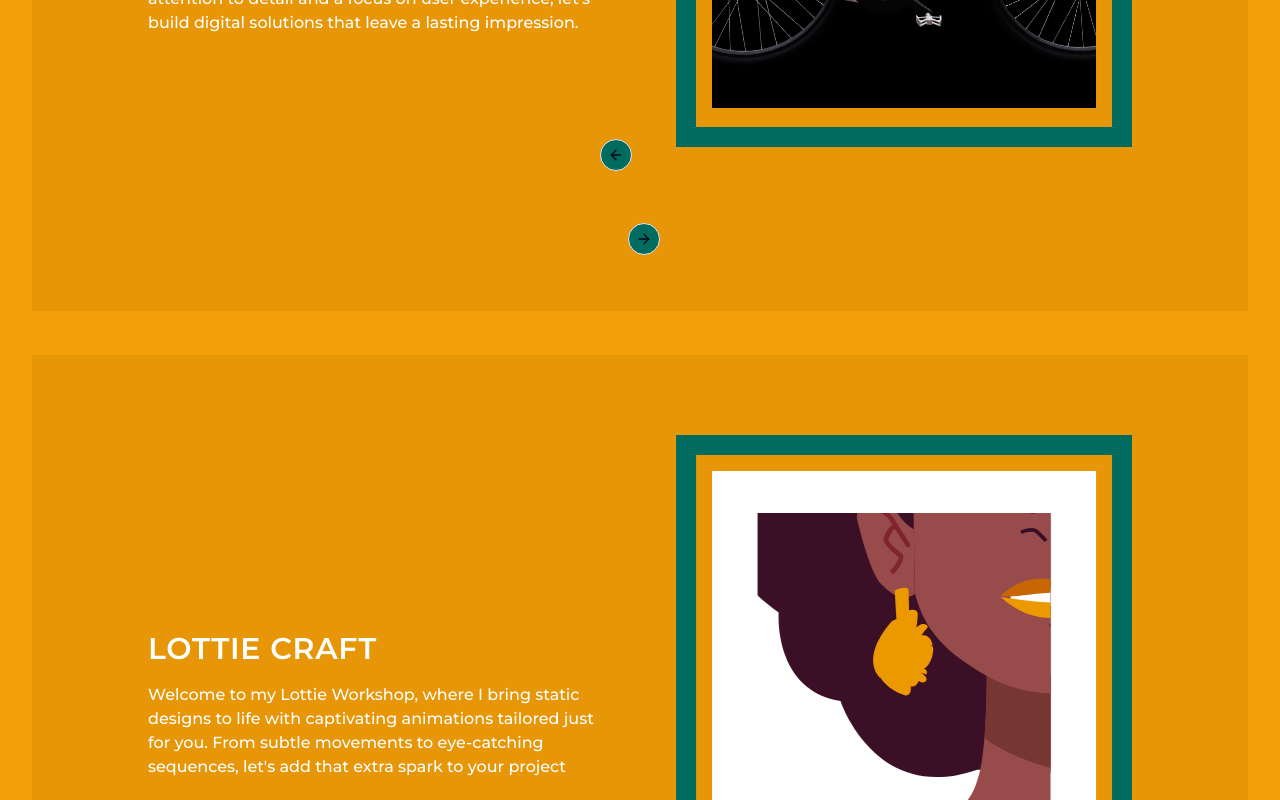
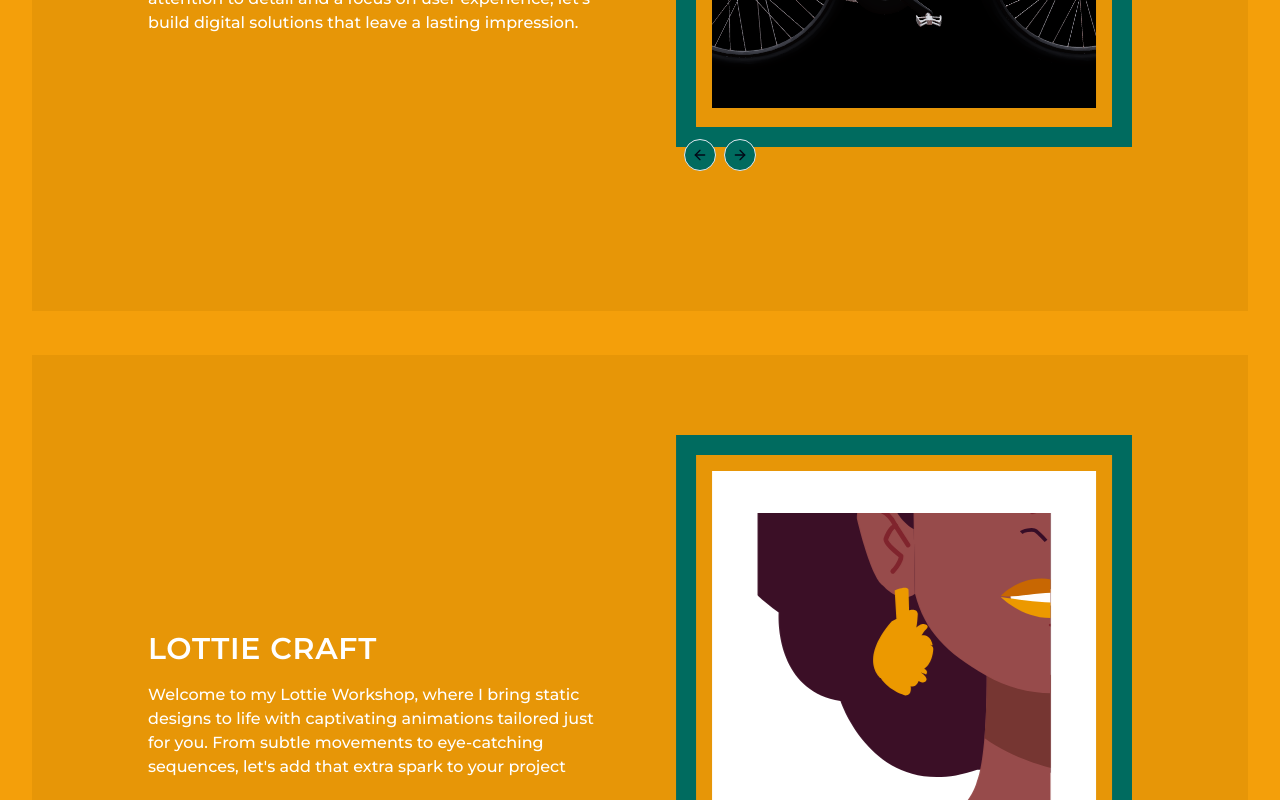
Before and after one commit to tookie92/josephikinda, a Next.js app: page / in a window 1280 px wide. Shown: the part 2260-3060 px from the top of the page. Built offline with nearby package versions, Linux system fonts and the light colour scheme.

Commit message:
happy i think

```diff
--- a/app/Components/autres/Unique.tsx
+++ b/app/Components/autres/Unique.tsx
@@ -90,9 +90,12 @@ function Unique({title, description, id, items}: UniqueProps) {
                     </CarouselItem>
                 ))}
                 </CarouselContent>
+                <div className='flex items-center'>
 
-                <CarouselPrevious />
-            <CarouselNext />
+                    <CarouselPrevious />
+                <CarouselNext />
+                </div>
+
 
             </Carousel>
             </div>
--- a/components/ui/carousel.tsx
+++ b/components/ui/carousel.tsx
@@ -206,9 +206,9 @@ const CarouselPrevious = React.forwardRef<
       variant={variant}
       size={size}
       className={cn(
-        "lg:absolute m-2 h-8 w-8 bg-monvert rounded-full",
+        " m-2 h-8 w-8 bg-monvert rounded-full",
         orientation === "horizontal"
-          ? "-left-12 top-2/2 -translate-y-1/2"
+          ? "-bottom-10 lg:bottom-0 -left-12  lg:top-2/2  -translate-y-1/2"
           : "-top-12 left-1/2 -translate-x-1/2 rotate-90",
         className
       )}
@@ -235,9 +235,9 @@ const CarouselNext = React.forwardRef<
       variant={variant}
       size={size}
       className={cn(
-        "lg:absolute h-8 w-8 bg-monvert rounded-full",
+        " h-8 w-8 bg-monvert rounded-full",
         orientation === "horizontal"
-          ? " -bottom-10  left-6 lg:-left-3 top-2/2 -translate-y-1/2"
+          ? " -bottom-9 lg:bottom-0  left-6  lg:-left-1 lg:top-2/2 -translate-y-1/2"
           : "-bottom-12 left-1/2 -translate-x-1/2 rotate-90",
         className
       )}
```
